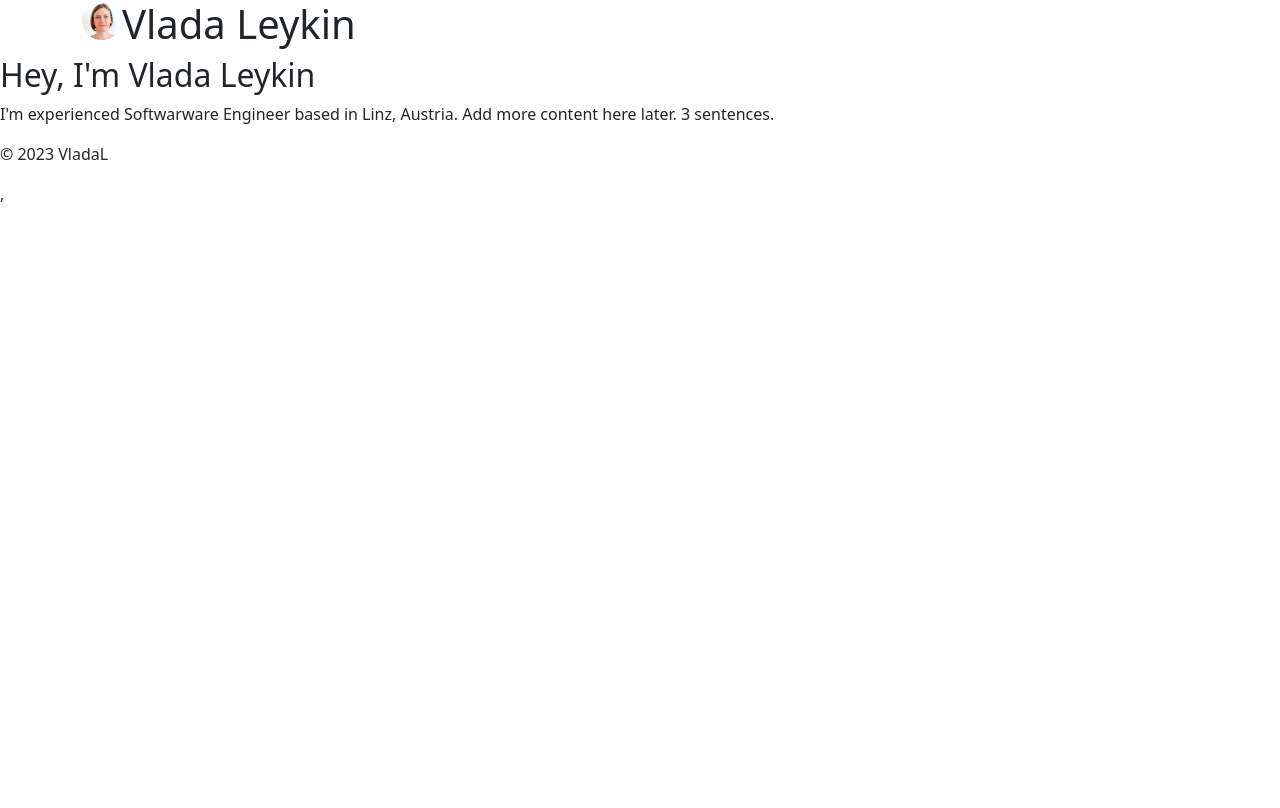
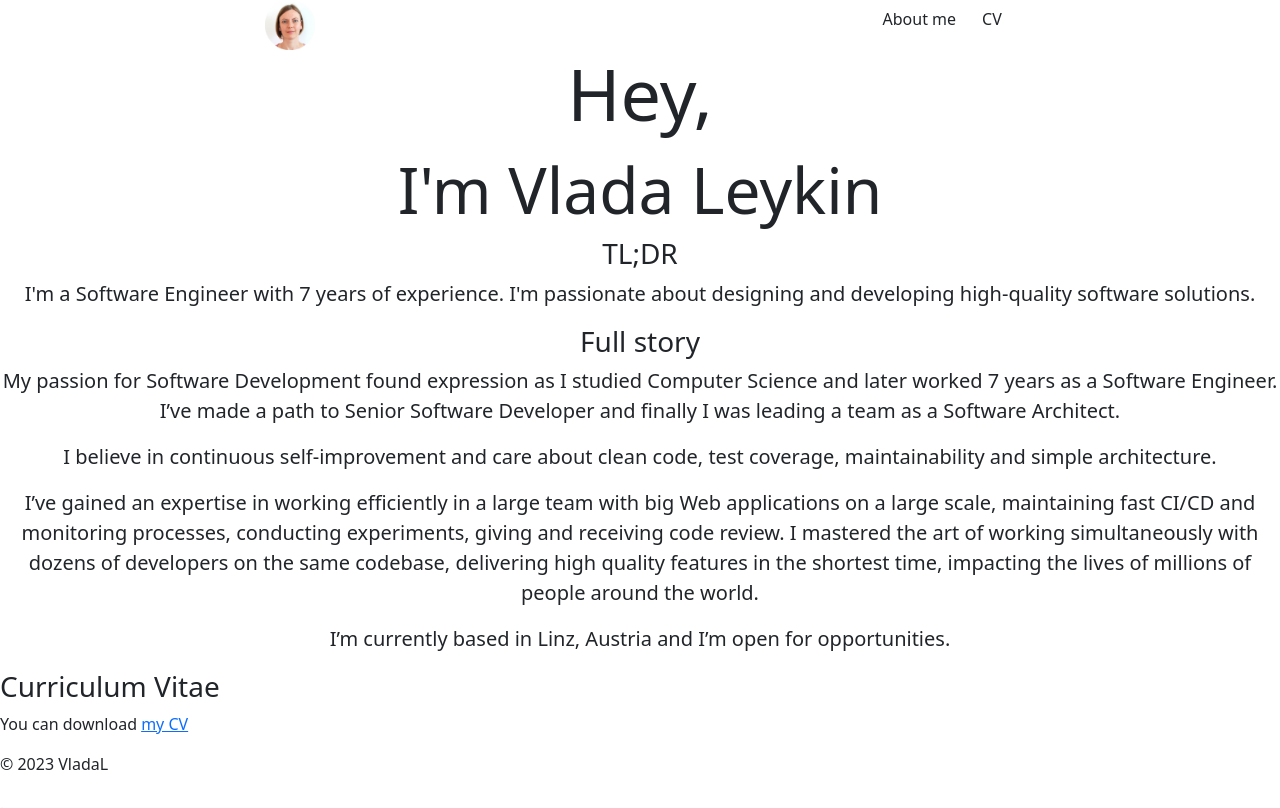
Before and after one commit to Vlada-Leykin/business-card, a React app: page / in a window 1280 px wide. Shown: the top 808 px of the page. Built offline with nearby package versions, Linux system fonts and the light colour scheme.

Commit message:
basic design with bootstrap|better assets export|CV section|anchors

```diff
--- a/src/components/AboutMeSection.js
+++ b/src/components/AboutMeSection.js
@@ -2,11 +2,37 @@ import React from 'react';
 
 function AboutMeSection() {
   return (
-    <section>
-      <h2>Hey, I&#39;m Vlada Leykin</h2>
-      <p>
-        I&#39;m experienced Softwarware Engineer based in Linz, Austria.
-        Add more content here later. 3 sentences.
+    <section className='text-center' id="about_me">
+      <p className='display-2'>Hey,</p>
+      <h1 className='display-3'>I&#39;m Vlada Leykin</h1>
+
+      <h3>TL;DR</h3>
+      <p className='lead'>
+        I&#39;m a Software Engineer with 7 years of experience.
+        I&#39;m passionate about designing and developing high-quality software solutions.
+      </p>
+      <h3>Full story</h3>
+      <p className="lead">
+        My passion for Software Development found expression as
+        I studied Computer Science and later worked 7 years as a Software Engineer.
+        I’ve made a path to Senior Software Developer and
+        finally I was leading a team as a Software Architect.
+      </p>
+      <p className="lead">
+        I believe in continuous self-improvement and care about clean code, test coverage,
+        maintainability and simple architecture.
+      </p>
+      <p className="lead">
+        I’ve gained an expertise in working efficiently
+        in a large team with big Web applications on a large scale,
+        maintaining fast CI/CD and monitoring processes,
+        conducting experiments, giving and receiving code review.
+        I mastered the art of working simultaneously with dozens of
+        developers on the same codebase, delivering high quality features in the shortest time,
+        impacting the lives of millions of people around the world.
+      </p>
+      <p className="lead">
+        I’m currently based in Linz, Austria and I’m open for opportunities.
       </p>
     </section>
   );
--- a/src/components/App.js
+++ b/src/components/App.js
@@ -3,12 +3,14 @@ import Header from './Header.js';
 import Footer from './Footer.js';
 import AboutMeSection from './AboutMeSection.js';
 import MySkillsSection from './MySkillsSection.js';
+import CV from './CV.js';
 
 export default function App() {
   return (
     <>
       <Header />
       <AboutMeSection />
+      <CV/>
       <MySkillsSection />
       <Footer />
     </>
--- /dev/null
+++ b/src/components/CV.js
@@ -0,0 +1,13 @@
+import React from 'react';
+import cv from '../assets/vladislava_leykin_cv.pdf';
+
+function CV() {
+  return (
+    <section id="cv">
+      <h3>Curriculum Vitae</h3>
+      <p>You can download <a href={cv} download={cv}>my CV</a></p>
+    </section>
+  );
+}
+
+export default CV;
--- a/src/components/Header.js
+++ b/src/components/Header.js
@@ -1,11 +1,16 @@
 import React from 'react';
-import ProfilePicture from '../images/profilepic.jpg';
+import ProfilePicture from '../assets/profilepic.jpg';
 
 function Header() {
   return (
-    <header className="container d-flex">
-      <img src={ProfilePicture} alt="Vlada Leykin" width="40" height="40" />
-      <h1>Vlada Leykin</h1>
+    <header className="row justify-content-start">
+      <div className="container col-auto">
+        <img src={ProfilePicture} alt="Vlada Leykin" width="50" height="50" />
+      </div>
+      <div className="container col-auto">
+        <a className='btn' href='#about_me'>About me</a>
+        <a className='btn' href='#cv'>CV</a>
+      </div>
     </header>
   );
 }
--- a/webpack.config.js
+++ b/webpack.config.js
@@ -12,13 +12,18 @@ export default (env, argv) => {
     output: {
       filename: 'bundle.js',
       path: path.resolve(__dirname, 'dist'),
-     clean: true,
+      assetModuleFilename: "assets/[name][ext]",
+      clean: true,
     },
     module: {
       rules: [
         {
-          test: /\.(png|jpg|gif|svg)$/,
-          type: 'asset/resource',
+          test: /\.(pdf|jpg)$/,
+          include: path.resolve(__dirname, "src"),
+          type: "asset/resource",
+          generator: {
+            filename: "assets/[name][ext]",
+          },
         },
         {
           test: /\.js$/,
```
Also changed, not shown: src/assets/profilepic.jpg (renamed from src/images/profilepic.jpg), 1 other file (tests, documents, lock files or other folders).
